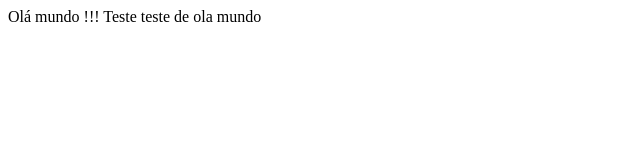
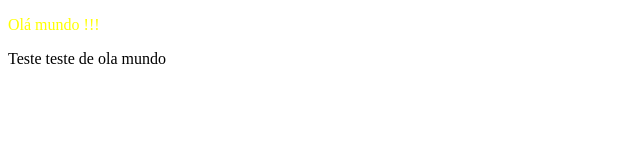
Before and after one commit to luisjdon/SiteLuisJader, a plain HTML site: page index.html in a window 1280 px wide. Shown: the whole page, without its empty margins (0-640 px from the left). Drawn offline with Linux system fonts and the light colour scheme.

Commit message:
Update index.html

```diff
--- a/index.html
+++ b/index.html
@@ -4,11 +4,14 @@
     <meta charset="UTF-8">
     <meta name="viewport" content="width=device-width, initial-scale=1.0">
     <title>Document</title>
+    <link rel="stylesheet" href="style.css">
 </head>
 <body>
 
 
-    Olá mundo !!! Teste
+    <p id="meu-paragrafo">Olá mundo !!! </p>
+
+        Teste
     teste de ola mundo
 
 </body>
```
